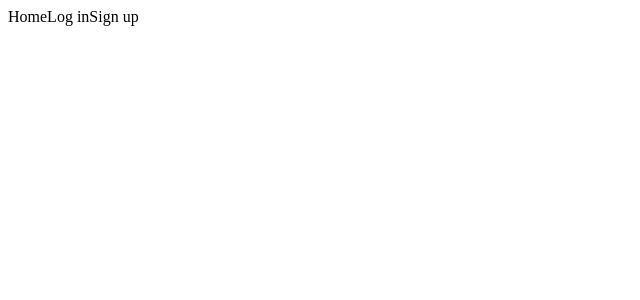
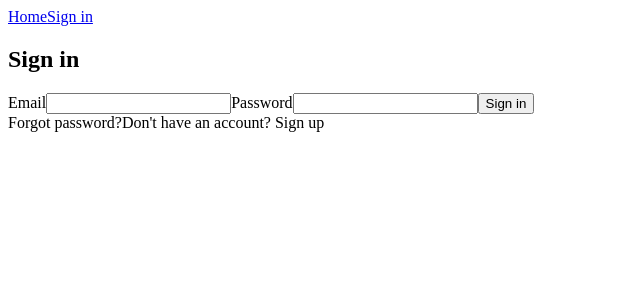
Before and after one commit to Inyoungk10/COMP4956Project_Client, a React (Create React App) app in the folder front-end/client-front-end/: page /login in a window 1280 px wide. Shown: the top 300 px of the page, without its empty margins (0-640 px from the left). Built offline with nearby package versions, Linux system fonts and the light colour scheme.

Commit message:
started authentication

```diff
--- a/front-end/client-front-end/package.json
+++ b/front-end/client-front-end/package.json
@@ -8,7 +8,10 @@
     "@testing-library/user-event": "^12.1.10",
     "react": "^17.0.2",
     "react-dom": "^17.0.2",
+    "react-redux": "^7.2.6",
+    "react-router-dom": "^5.3.0",
     "react-scripts": "4.0.3",
+    "redux-thunk": "^2.4.0",
     "web-vitals": "^1.0.1"
   },
   "scripts": {
--- a/front-end/client-front-end/src/App.js
+++ b/front-end/client-front-end/src/App.js
@@ -1,10 +1,23 @@
+import {BrowserRouter as Router, Route, Switch} from 'react-router-dom';
 import Navbar from './components/Navbar';
+import Homepage from './components/Homepage';
+import Auth from './components/Auth';
 
 function App() {
   return (
-    <div className="App">
+    <Router>
       <Navbar/>
-    </div>
+      <div className='content'>
+        <Switch>
+          <Route exact path='/'>
+            <Homepage />
+          </Route>
+          <Route exact path='/login'>
+            <Auth />
+          </Route>
+        </Switch>
+      </div>
+    </Router>
   );
 }
 
--- /dev/null
+++ b/front-end/client-front-end/src/components/Auth.js
@@ -0,0 +1,91 @@
+import { useState } from 'react';
+import { useDispatch } from 'react-redux';
+import { useHistory } from 'react-router';
+
+const Login = () => {
+
+    const [isSignup, setIsSignUp] = useState(false);
+
+    const [firstName, setFirstName] = useState('');
+    const [lastName, setLastName] = useState('');
+    const [email, setEmail] = useState('');
+    const [password, setPassword] = useState('');
+    const [repeatPassword, setRepeatPassword] = useState('');
+
+    const dispatch = useDispatch();
+    const history = useHistory();
+
+    const formSwitch = () => {
+        setIsSignUp(!isSignup);
+    }
+
+    const handleSubmit = (e) => {
+        e.preventDefault();
+        const formData = {
+            firstName,
+            lastName,
+            email,
+            password,
+            repeatPassword
+        }
+
+        if (isSignup) {
+
+        } else {
+
+        }
+    }
+
+    return(
+        <div>
+            { isSignup ? <h2>Sign up</h2> : <h2>Sign in</h2> }
+            <form onSubmit={handleSubmit}>
+                { isSignup && (
+                    <>
+                    <label>First name</label>
+                    <input
+                        value={firstName}
+                        onChange={(e) => setFirstName(e.target.value)}
+                        required
+                    ></input>
+                    <label>Last name</label>
+                    <input
+                        value={lastName}
+                        onChange={(e) => setLastName(e.target.value)}
+                        required
+                    ></input>
+                    </>
+                )}
+                <label>Email</label>
+                <input
+                    value={email}
+                    onChange={(e) => setEmail(e.target.value)}
+                    required
+                ></input>
+                <label>Password</label>
+                <input
+                    value={password}
+                    onChange={(e) => setPassword(e.target.value)}
+                    required
+                ></input>
+                { isSignup && (
+                    <>
+                    <label>Repeat password</label>
+                    <input
+                        value={repeatPassword}
+                        onChange={(e) => setRepeatPassword(e.target.value)}
+                        required
+                    ></input>
+                    </>
+                )}
+                <button type='submit'>
+                    { isSignup ? 'Sign up' : 'Sign in' }
+                </button>
+            </form>
+            { isSignup? <><span>Already have an account? </span><a onClick={formSwitch}>Sign in</a></>
+                : <><a>Forgot password?</a><span>Don't have an account? </span><a onClick={formSwitch}>Sign up</a></> }
+        </div>
+    )
+}
+
+export default Login;
--- /dev/null
+++ b/front-end/client-front-end/src/components/Homepage.js
@@ -0,0 +1,9 @@
+import React from 'react';
+
+const Homepage = () => {
+    return(
+        <h1>Homepage</h1>
+    )
+}
+
+export default Homepage;
--- a/front-end/client-front-end/src/components/Navbar.js
+++ b/front-end/client-front-end/src/components/Navbar.js
@@ -1,9 +1,10 @@
+import { Link } from 'react-router-dom';
+
 const Navbar = () => {
     return(
         <div>
-            <a>Home</a>
-            <a>Log in</a>
-            <a>Sign up</a>
+            <Link to='/'>Home</Link>
+            <Link to='/login'>Sign in</Link>
         </div>
     )
 }
--- a/front-end/client-front-end/src/index.js
+++ b/front-end/client-front-end/src/index.js
@@ -1,11 +1,20 @@
 import React from 'react';
+import { Provider } from 'react-redux';
+import { createStore, applyMiddleware, compose } from 'redux';
+import thunk from 'redux-thunk';
 import ReactDOM from 'react-dom';
 import App from './App';
 import reportWebVitals from './reportWebVitals';
 
+import reducers from './reducers';
+
+const store = createStore(reducers, compose(applyMiddleware(thunk)))
+
 ReactDOM.render(
   <React.StrictMode>
-    <App />
+    <Provider store={store}>
+      <App />
+    </Provider>
   </React.StrictMode>,
   document.getElementById('root')
 );
--- /dev/null
+++ b/front-end/client-front-end/src/reducers/index.js
@@ -0,0 +1,3 @@
+import { combineReducers } from 'redux';
+
+export default combineReducers({});
```
Also changed, not shown: 1 other file (tests, documents, lock files or other folders).
